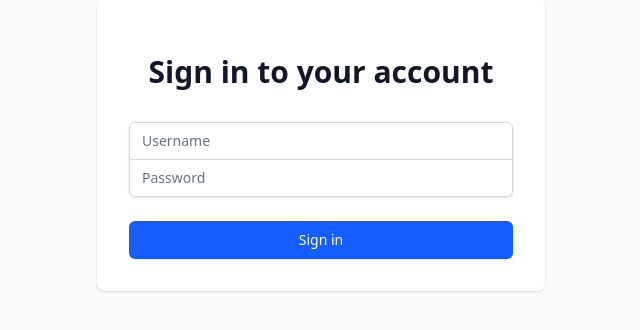
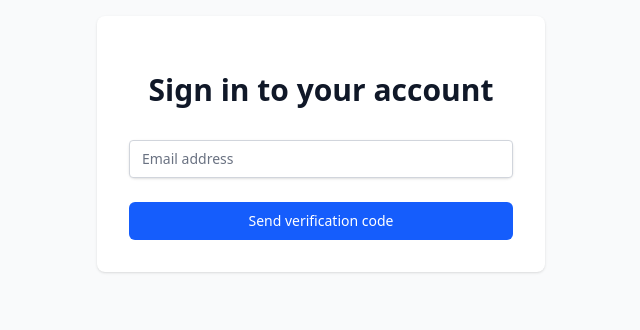
Before and after one commit to ehsundar/application-followups, a Next.js app: page /login in a window 1280 px wide. Shown: the part 256-586 px from the top of the page, without its empty margins (319-959 px from the left). Built offline with nearby package versions, Linux system fonts and the light colour scheme.

Commit message:
fix(auth): 🔒 update middleware and related files for improved authentication flow

```diff
--- a/app/api/auth/verify/route.ts
+++ b/app/api/auth/verify/route.ts
@@ -1,6 +1,7 @@
 import { NextResponse } from 'next/server';
 import { prisma } from '@/app/lib/prisma';
 import { cookies } from 'next/headers';
+import jwt from 'jsonwebtoken';
 
 export async function POST(request: Request) {
   try {
@@ -46,24 +47,19 @@ export async function POST(request: Request) {
       data: { used: true },
     });
 
-    // Set cookies for authentication
-    const cookieStore = cookies();
-    cookieStore.set('auth', 'true', {
+    const token = jwt.sign(
+      { id: user.id, email: user.email },
+      process.env.JWT_SECRET!,
+      { expiresIn: '7d' }
+    );
+
+    const cookieStore = await cookies();
+    cookieStore.set('auth', token, {
       httpOnly: true,
       secure: process.env.NODE_ENV === 'production',
-      sameSite: 'strict',
-      maxAge: 60 * 60 * 24, // 1 day
-    });
-
-    cookieStore.set('user', JSON.stringify({
-      id: user.id,
-      email: user.email,
-      name: user.name,
-    }), {
-      httpOnly: true,
-      secure: process.env.NODE_ENV === 'production',
-      sameSite: 'strict',
-      maxAge: 60 * 60 * 24, // 1 day
+      sameSite: 'lax',
+      maxAge: 60 * 60 * 24 * 7, // 7 days
+      path: '/',
     });
 
     return NextResponse.json({
--- a/app/login/page.tsx
+++ b/app/login/page.tsx
@@ -4,32 +4,59 @@ import { useState } from 'react';
 import { useRouter } from 'next/navigation';
 
 export default function LoginPage() {
-  const [username, setUsername] = useState('');
-  const [password, setPassword] = useState('');
+  const [email, setEmail] = useState('');
+  const [code, setCode] = useState('');
+  const [step, setStep] = useState(1);
   const [error, setError] = useState('');
+  const [loading, setLoading] = useState(false);
   const router = useRouter();
 
-  const handleSubmit = async (e: React.FormEvent) => {
+  const handleEmailSubmit = async (e: React.FormEvent) => {
     e.preventDefault();
     setError('');
-
+    setLoading(true);
     try {
       const response = await fetch('/api/auth/login', {
         method: 'POST',
         headers: {
           'Content-Type': 'application/json',
         },
-        body: JSON.stringify({ username, password }),
+        body: JSON.stringify({ email }),
       });
-
       if (response.ok) {
-        router.push('/');
+        setStep(2);
       } else {
-        setError('Invalid credentials');
+        const data = await response.json();
+        setError(data.error || 'Failed to send verification code');
       }
     } catch {
       setError('An error occurred. Please try again.');
     }
+    setLoading(false);
+  };
+
+  const handleCodeSubmit = async (e: React.FormEvent) => {
+    e.preventDefault();
+    setError('');
+    setLoading(true);
+    try {
+      const response = await fetch('/api/auth/verify', {
+        method: 'POST',
+        headers: {
+          'Content-Type': 'application/json',
+        },
+        body: JSON.stringify({ email, code }),
+      });
+      if (response.ok) {
+        router.push('/');
+      } else {
+        const data = await response.json();
+        setError(data.error || 'Invalid or expired code');
+      }
+    } catch {
+      setError('An error occurred. Please try again.');
+    }
+    setLoading(false);
   };
 
   return (
@@ -40,53 +67,74 @@ export default function LoginPage() {
             Sign in to your account
           </h2>
         </div>
-        <form className="mt-8 space-y-6" onSubmit={handleSubmit}>
+        {step === 1 && (
+          <form className="mt-8 space-y-6" onSubmit={handleEmailSubmit}>
             <div className="rounded-md shadow-sm -space-y-px">
               <div>
-              <label htmlFor="username" className="sr-only">
-                Username
+                <label htmlFor="email" className="sr-only">
+                  Email
                 </label>
                 <input
-                id="username"
-                name="username"
-                type="text"
+                  id="email"
+                  name="email"
+                  type="email"
                   required
-                className="appearance-none rounded-none relative block w-full px-3 py-2 border border-gray-300 dark:border-gray-600 placeholder-gray-500 dark:placeholder-gray-400 text-gray-900 dark:text-gray-100 bg-white dark:bg-gray-700 rounded-t-md focus:outline-none focus:ring-blue-500 focus:border-blue-500 focus:z-10 sm:text-sm"
-                placeholder="Username"
-                value={username}
-                onChange={(e) => setUsername(e.target.value)}
-              />
-            </div>
-            <div>
-              <label htmlFor="password" className="sr-only">
-                Password
-              </label>
-              <input
-                id="password"
-                name="password"
-                type="password"
-                required
-                className="appearance-none rounded-none relative block w-full px-3 py-2 border border-gray-300 dark:border-gray-600 placeholder-gray-500 dark:placeholder-gray-400 text-gray-900 dark:text-gray-100 bg-white dark:bg-gray-700 rounded-b-md focus:outline-none focus:ring-blue-500 focus:border-blue-500 focus:z-10 sm:text-sm"
-                placeholder="Password"
-                value={password}
-                onChange={(e) => setPassword(e.target.value)}
+                  className="appearance-none rounded relative block w-full px-3 py-2 border border-gray-300 dark:border-gray-600 placeholder-gray-500 dark:placeholder-gray-400 text-gray-900 dark:text-gray-100 bg-white dark:bg-gray-700 focus:outline-none focus:ring-blue-500 focus:border-blue-500 focus:z-10 sm:text-sm"
+                  placeholder="Email address"
+                  value={email}
+                  onChange={(e) => setEmail(e.target.value)}
+                  disabled={loading}
                 />
               </div>
             </div>
-
             {error && (
               <div className="text-red-500 dark:text-red-400 text-sm text-center">{error}</div>
             )}
-
             <div>
               <button
                 type="submit"
                 className="group relative w-full flex justify-center py-2 px-4 border border-transparent text-sm font-medium rounded-md text-white bg-blue-600 hover:bg-blue-700 dark:bg-blue-600 dark:hover:bg-blue-700 focus:outline-none focus:ring-2 focus:ring-offset-2 focus:ring-blue-500"
+                disabled={loading}
               >
-              Sign in
+                {loading ? 'Sending...' : 'Send verification code'}
               </button>
             </div>
           </form>
+        )}
+        {step === 2 && (
+          <form className="mt-8 space-y-6" onSubmit={handleCodeSubmit}>
+            <div className="rounded-md shadow-sm -space-y-px">
+              <div>
+                <label htmlFor="code" className="sr-only">
+                  Verification Code
+                </label>
+                <input
+                  id="code"
+                  name="code"
+                  type="text"
+                  required
+                  className="appearance-none rounded relative block w-full px-3 py-2 border border-gray-300 dark:border-gray-600 placeholder-gray-500 dark:placeholder-gray-400 text-gray-900 dark:text-gray-100 bg-white dark:bg-gray-700 focus:outline-none focus:ring-blue-500 focus:border-blue-500 focus:z-10 sm:text-sm"
+                  placeholder="Enter verification code"
+                  value={code}
+                  onChange={(e) => setCode(e.target.value)}
+                  disabled={loading}
+                />
+              </div>
+            </div>
+            {error && (
+              <div className="text-red-500 dark:text-red-400 text-sm text-center">{error}</div>
+            )}
+            <div>
+              <button
+                type="submit"
+                className="group relative w-full flex justify-center py-2 px-4 border border-transparent text-sm font-medium rounded-md text-white bg-blue-600 hover:bg-blue-700 dark:bg-blue-600 dark:hover:bg-blue-700 focus:outline-none focus:ring-2 focus:ring-offset-2 focus:ring-blue-500"
+                disabled={loading}
+              >
+                {loading ? 'Verifying...' : 'Verify code'}
+              </button>
+            </div>
+          </form>
+        )}
       </div>
     </div>
   );
--- a/middleware.ts
+++ b/middleware.ts
@@ -1,17 +1,26 @@
 import { NextResponse } from 'next/server';
 import type { NextRequest } from 'next/server';
+import jwt from 'jsonwebtoken';
 
 export function middleware(request: NextRequest) {
   const authCookie = request.cookies.get('auth');
   const isLoginPage = request.nextUrl.pathname === '/login';
 
-  // If user is not authenticated and not on login page, redirect to login
-  if (!authCookie && !isLoginPage) {
+  let isAuthenticated = false;
+  if (authCookie) {
+    try {
+      jwt.verify(authCookie.value, process.env.JWT_SECRET!);
+      isAuthenticated = true;
+    } catch {
+      isAuthenticated = false;
+    }
+  }
+
+  if (!isAuthenticated && !isLoginPage) {
     return NextResponse.redirect(new URL('/login', request.url));
   }
 
-  // If user is authenticated and on login page, redirect to home
-  if (authCookie && isLoginPage) {
+  if (isAuthenticated && isLoginPage) {
     return NextResponse.redirect(new URL('/', request.url));
   }
 
--- a/package.json
+++ b/package.json
@@ -17,6 +17,7 @@
     "@types/nodemailer": "^6.4.17",
     "class-variance-authority": "^0.7.1",
     "clsx": "^2.1.1",
+    "jsonwebtoken": "^9.0.2",
     "lucide-react": "^0.507.0",
     "next": "15.3.1",
     "nodemailer": "^7.0.2",
@@ -29,6 +30,7 @@
   "devDependencies": {
     "@eslint/eslintrc": "^3",
     "@tailwindcss/postcss": "^4",
+    "@types/jsonwebtoken": "^9.0.9",
     "@types/node": "^20",
     "@types/papaparse": "^5.3.15",
     "@types/react": "^19",
```
Also changed, not shown: 1 other file (tests, documents, lock files or other folders). Lines whose indentation alone changed are shown as unchanged.
